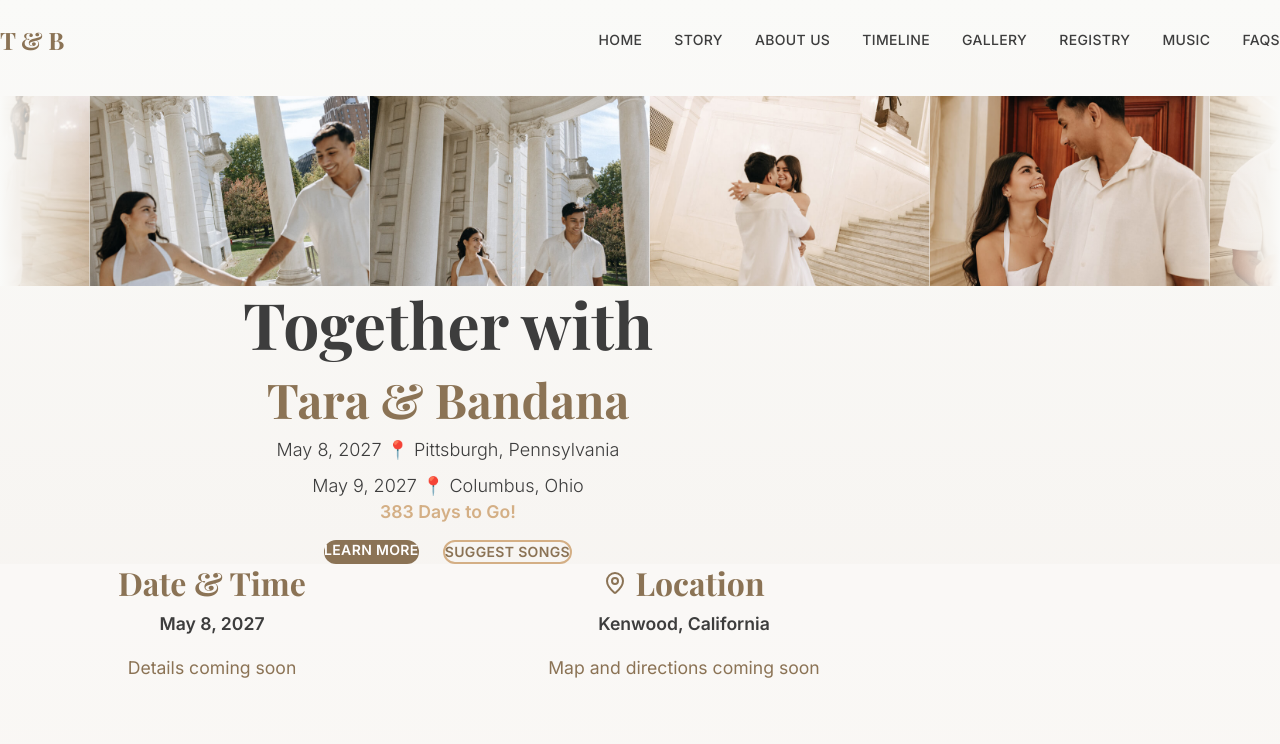
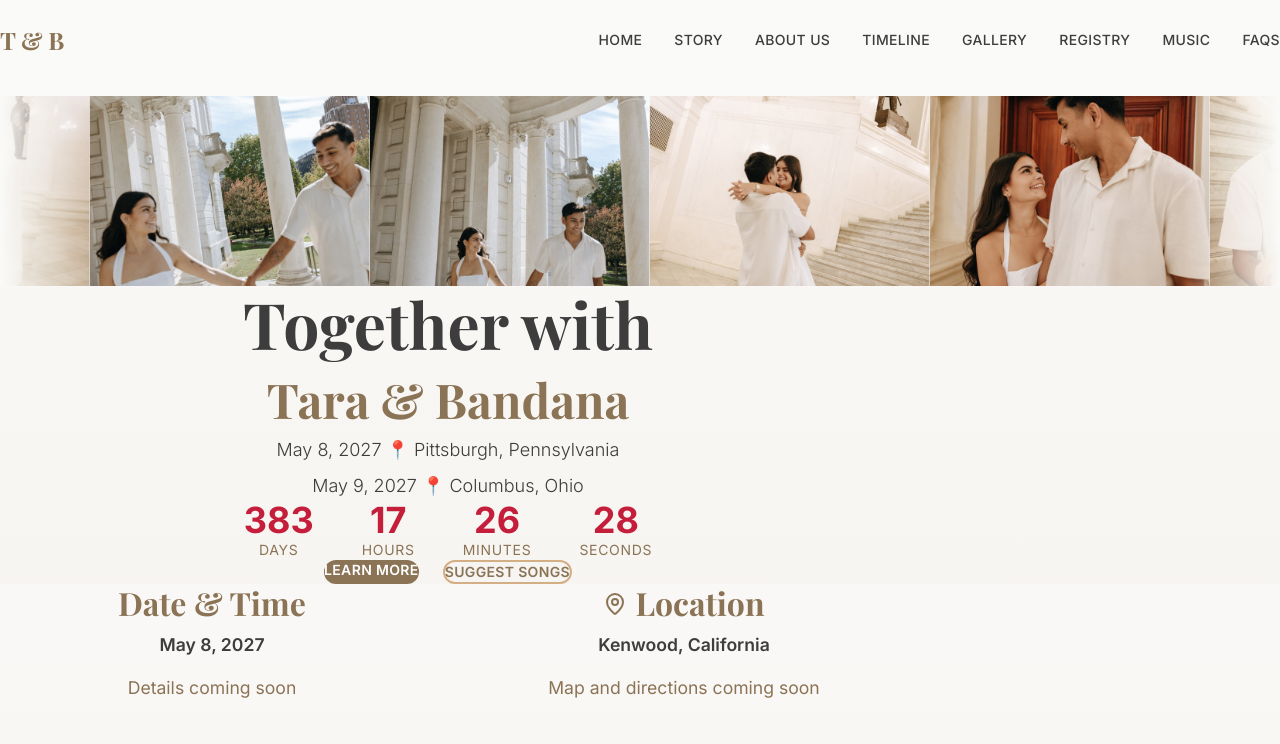
Before and after one commit to tarakhanal/website, a Next.js app: page /home in a window 1280 px wide. Shown: the top 744 px of the page. Built offline with nearby package versions, Linux system fonts and the light colour scheme.

Commit message:
Add countdown to home page

```diff
--- a/src/app/home/page.tsx
+++ b/src/app/home/page.tsx
@@ -6,7 +6,7 @@ import { useCountdown } from '@/hooks/useCountdown';
 import { Phone, MapPin } from 'lucide-react';
 
 export default function HomePage() {
-  const { days } = useCountdown();
+  const { days, hours, minutes, seconds } = useCountdown();
 
   const containerVariants = {
     hidden: { opacity: 0 },
@@ -109,12 +109,24 @@ export default function HomePage() {
             <span className="text-lg text-[#3D3D3D] font-light">May 9, 2027 📍 Columbus, Ohio</span>
           </motion.div>
 
-          <motion.p
-            variants={itemVariants}
-            className="text-xl md:text-2xl text-[#D4AF85] font-semibold mb-12"
-          >
-            {days} Days to Go!
-          </motion.p>
+          <motion.div variants={itemVariants} className="flex justify-center gap-8 md:gap-12 mb-12">
+            <div className="text-center">
+              <div className="text-3xl md:text-4xl font-bold text-[#C41E3A]">{days}</div>
+              <div className="text-sm text-[#8B7355] uppercase tracking-wider">Days</div>
+            </div>
+            <div className="text-center">
+              <div className="text-3xl md:text-4xl font-bold text-[#C41E3A]">{hours}</div>
+              <div className="text-sm text-[#8B7355] uppercase tracking-wider">Hours</div>
+            </div>
+            <div className="text-center">
+              <div className="text-3xl md:text-4xl font-bold text-[#C41E3A]">{minutes}</div>
+              <div className="text-sm text-[#8B7355] uppercase tracking-wider">Minutes</div>
+            </div>
+            <div className="text-center">
+              <div className="text-3xl md:text-4xl font-bold text-[#C41E3A]">{seconds}</div>
+              <div className="text-sm text-[#8B7355] uppercase tracking-wider">Seconds</div>
+            </div>
+          </motion.div>
 
           <motion.div
             variants={itemVariants}
```
